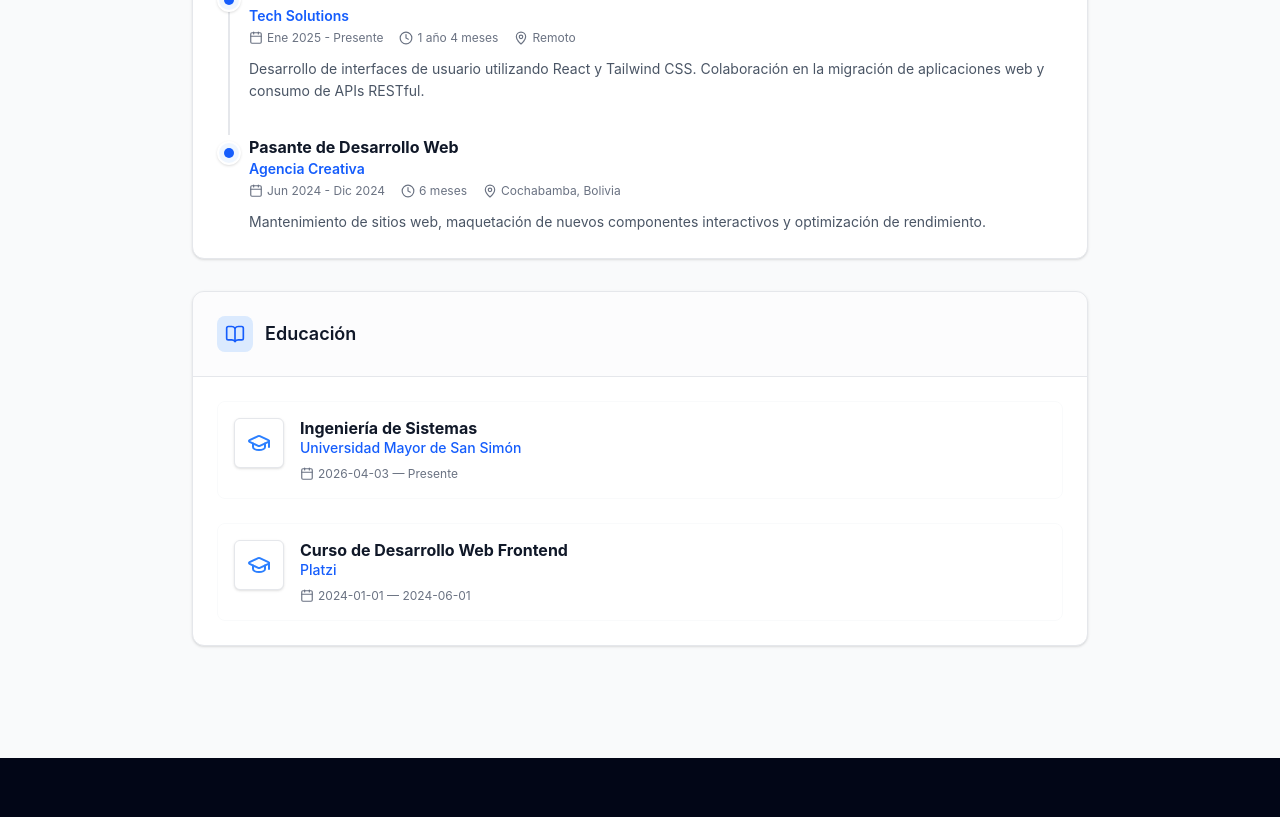
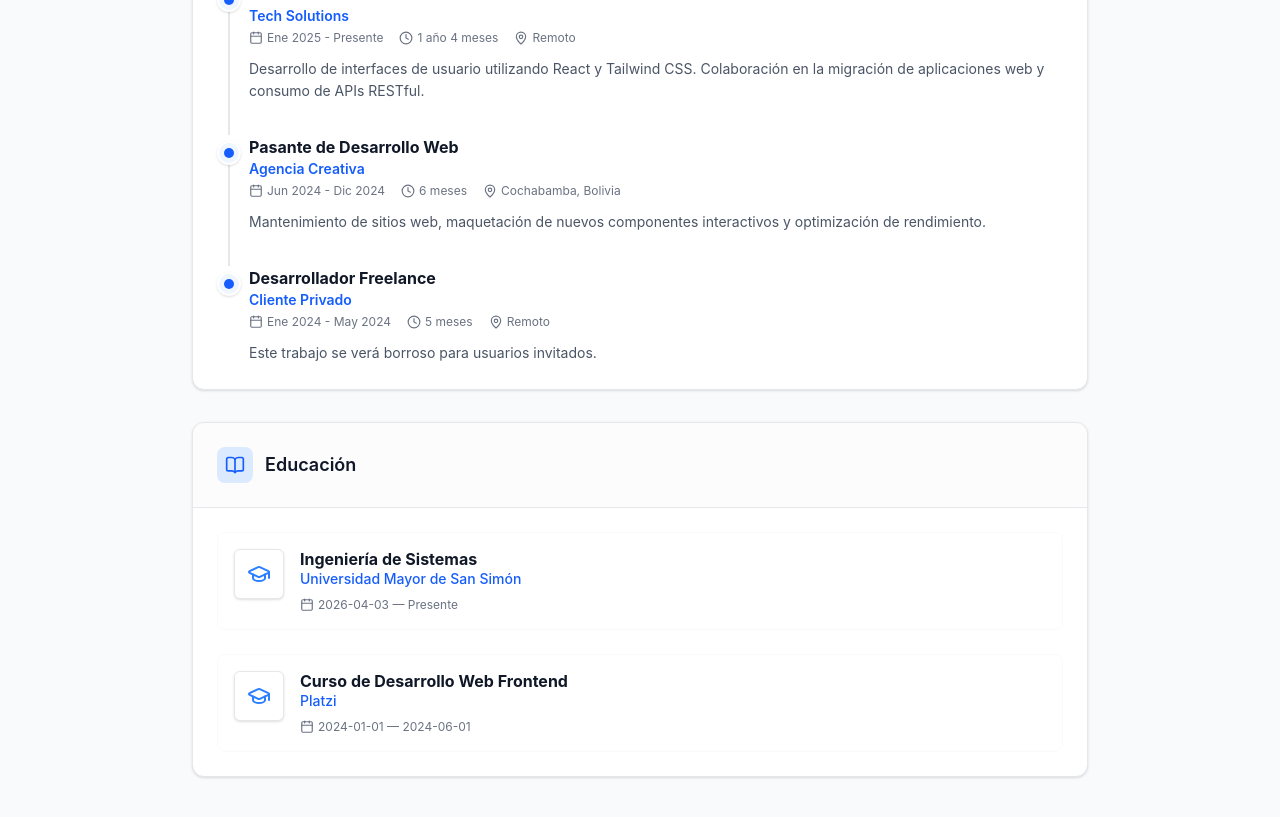
Before and after one commit to dpardo23/bytebusters-frontend, a React (Vite) app: page / in a window 1280 px wide. Shown: the part 2500-3317 px from the top of the page. Before the commit the page ends 3258 px from the top, so only its background shows below. Built offline with nearby package versions, Linux system fonts and the light colour scheme.

Commit message:
feat(guest): aplicar efecto blur a experiencia desde el tercer item

```diff
--- a/src/App.tsx
+++ b/src/App.tsx
@@ -5,6 +5,8 @@ import { EducationSection, EducationData } from './components/portfolio/educatio
 
 function App() {
   const haceDosHoras = new Date(Date.now() - 2 * 60 * 60 * 1000).toISOString();
+
+  const isGuestMode = false; //cambia entre true/false para alternar modo invitado
 
   const mockUser: UserData = {
     name: "Mauricio Jaimes",
@@ -33,6 +35,14 @@ function App() {
       startDate: "Jun 2024",
       endDate: "Dic 2024",
       description: "Mantenimiento de sitios web, maquetación de nuevos componentes interactivos y optimización de rendimiento."
+    },
+    {
+      role: "Desarrollador Freelance",
+      company: "Cliente Privado",
+      location: "Remoto",
+      startDate: "Ene 2024",
+      endDate: "May 2024",
+      description: "Este trabajo se verá borroso para usuarios invitados."
     }
   ]
 
@@ -55,10 +65,10 @@ function App() {
 
   return (
     <div className="min-h-screen bg-gray-50 pb-20">
-      <HeroSection user={{ ...mockUser, isGuest: false }} />
+      <HeroSection user={{ ...mockUser, isGuest: isGuestMode }} />
       <div className="px-4">
         <ProfileEditForm initialUser={mockUser} />
-        <ExperienceSection experiences={mockExperiences} />
+        <ExperienceSection experiences={mockExperiences} isGuest={isGuestMode} />
         <EducationSection education={mockEducation} />
       </div>
     </div>
```
